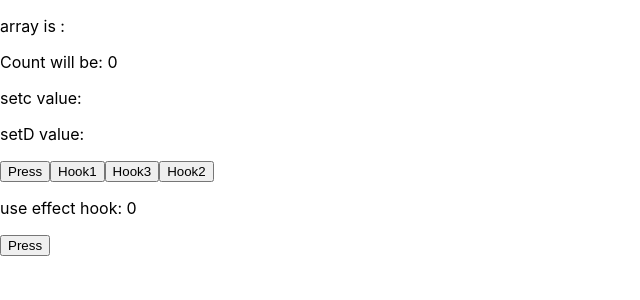
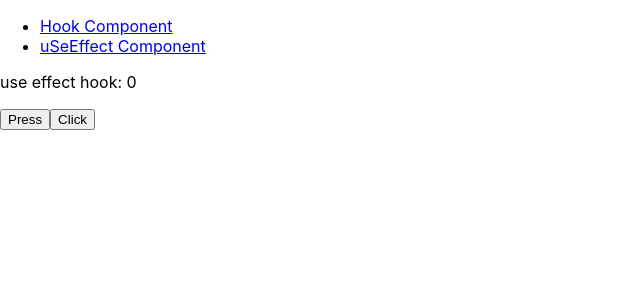
Before and after one commit to Madhu5A3/react-webmd-experimentation, a React (Create React App) app: page /useEffect in a window 1280 px wide. Shown: the top 300 px of the page, without its empty margins (0-640 px from the left). Built offline with nearby package versions, Linux system fonts and the light colour scheme.

Commit message:
useHistory Hook

```diff
--- a/package.json
+++ b/package.json
@@ -8,6 +8,7 @@
     "@testing-library/user-event": "^7.2.1",
     "react": "^16.13.1",
     "react-dom": "^16.13.1",
+    "react-router-dom": "^5.2.0",
     "react-scripts": "3.4.1"
   },
   "scripts": {
--- a/src/App.js
+++ b/src/App.js
@@ -1,12 +1,19 @@
 import React from 'react';
 import HookComponent from './components/HookComponent';
 import UseEffect from './components/UseEffect';
+import { BrowserRouter, Route, Switch } from 'react-router-dom';
+import Navbar from './components/Navbar';
 
 function App() {
   return (
     <div className="App">
-        <HookComponent />
-        <UseEffect />
+      <BrowserRouter>
+        <Navbar />
+        <Switch>
+          <Route exact path="/" component={HookComponent}></Route>
+          <Route path="/useEffect" component={UseEffect}></Route>
+        </Switch>
+      </BrowserRouter>
     </div>
   );
 }
--- /dev/null
+++ b/src/components/Navbar.js
@@ -0,0 +1,22 @@
+import React from 'react';
+
+import { Link, withRouter } from 'react-router-dom';
+
+const Navbar = () => {
+    return (
+        <div className="navbarContainer">
+            <nav className="navContainer">
+                <ul>
+                    <li>
+                        <Link to="/">Hook Component</Link>
+                    </li>
+                    <li>
+                        <Link to="/useEffect">uSeEffect Component</Link>
+                    </li>
+                </ul>
+            </nav>
+        </div>
+    );
+}
+
+export default withRouter(Navbar);
--- a/src/components/UseEffect.js
+++ b/src/components/UseEffect.js
@@ -1,15 +1,23 @@
-import React, {useState,useEffect} from 'react';
+import React, { useState, useEffect } from 'react';
+
+import { useHistory } from 'react-router-dom';
 
 const UseEffect = (props) => {
 
-    const [count,setCount] = useState(0);
+    const [count, setCount] = useState(0);
     useEffect(() => {
         document.title = `You clicked ${count} times`;
     });
+
+    let history = useHistory();
+    const handleClick = () =>{
+        history.push("/");
+    }
     return (
         <div className="useeffect">
             <p>use effect hook: {count}</p>
             <button onClick={() => setCount(count + 1)}>Press</button>
+            <button onClick={handleClick}>Click</button>
         </div>
     );
 }
```
Also changed, not shown: 1 other file (tests, documents, lock files or other folders).
